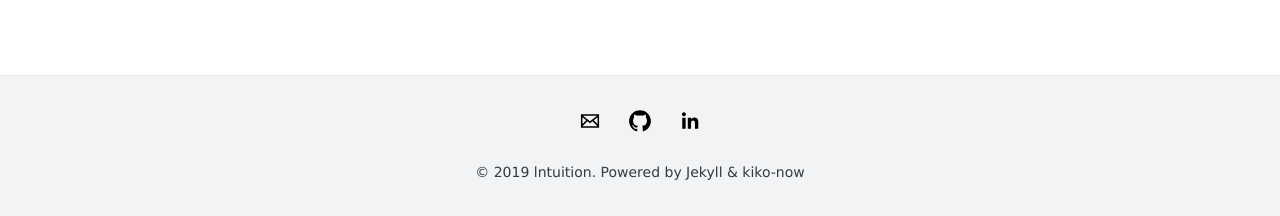
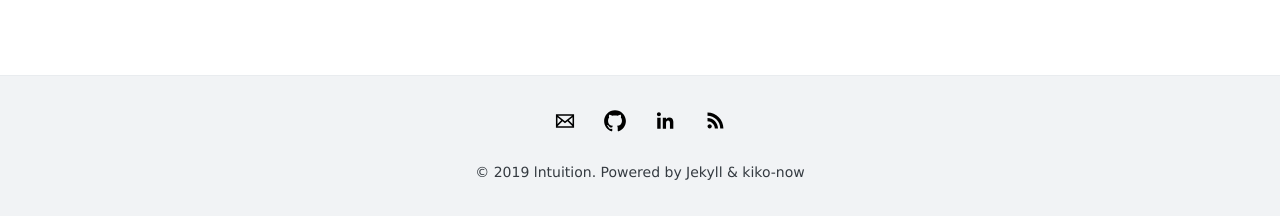
Before and after one commit to lntuition/lntuition.github.io, a Jekyll site: the page built from index.html, in a window 1280 px wide. Shown: the part 1355-1571 px from the top of the page. Built offline with Jekyll 4.4.1, drawn with Linux system fonts in a browser that asks for light colours; some web fonts are replaced; the list of posts is cut into pages by our own code.

Commit message:
Add rss feed

```diff
--- a/_config.yml
+++ b/_config.yml
@@ -33,7 +33,7 @@ footer-links:
   instagram:
   linkedin: sang-heon-jeon-994515190
   pinterest:
-  rss: # just type anything here for a working RSS icon
+  rss: lntuition
   stackoverflow: # your stackoverflow profile, e.g. "users/50476/bart-kiers"
   tumblr: # https://<username>.tumblr.com
   twitter:
```
